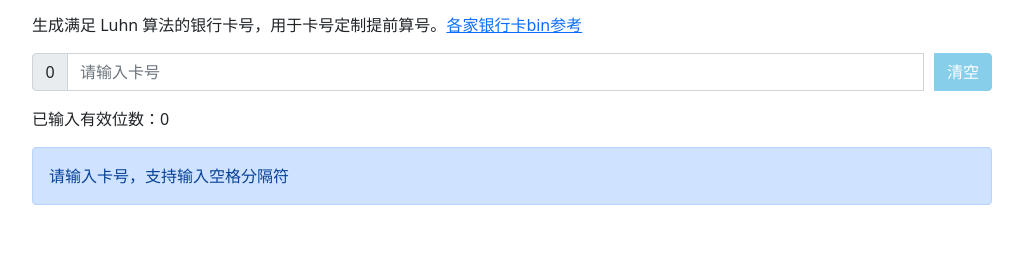
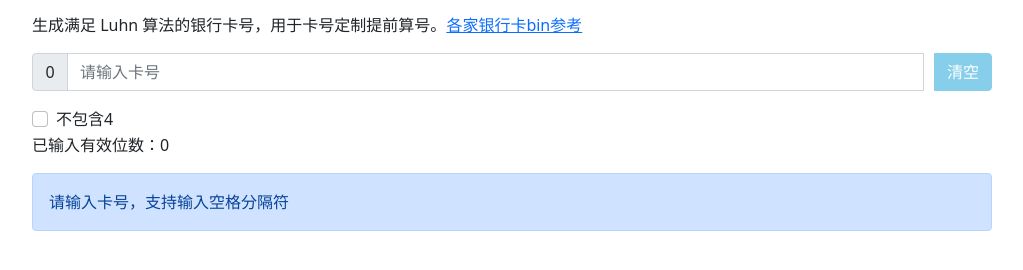
Before and after one commit to October-mao/october-mao.github.io, a plain HTML site: page index.html in a window 1280 px wide. Shown: the part 88-358 px from the top of the page, without its empty margins (128-1151 px from the left). Drawn offline with nearby package versions, Linux system fonts and the light colour scheme.

Commit message:
Update index.html

```diff
--- a/index.html
+++ b/index.html
@@ -84,6 +84,11 @@
       <button class="btn btn-danger" id="clear-btn" onclick="clearInput()">清空</button> <!-- 清空按钮 -->
     </div>
 
+    <div class="form-check">
+      <input class="form-check-input" type="checkbox" id="filter4">
+      <label class="form-check-label" for="filter4">不包含4</label>
+    </div>
+
     <p class="result-p"><span id="validText">已输入有效位数：</span><span id="validCount">0</span></p>
 
     <div class="alert alert-primary" role="alert">
```
